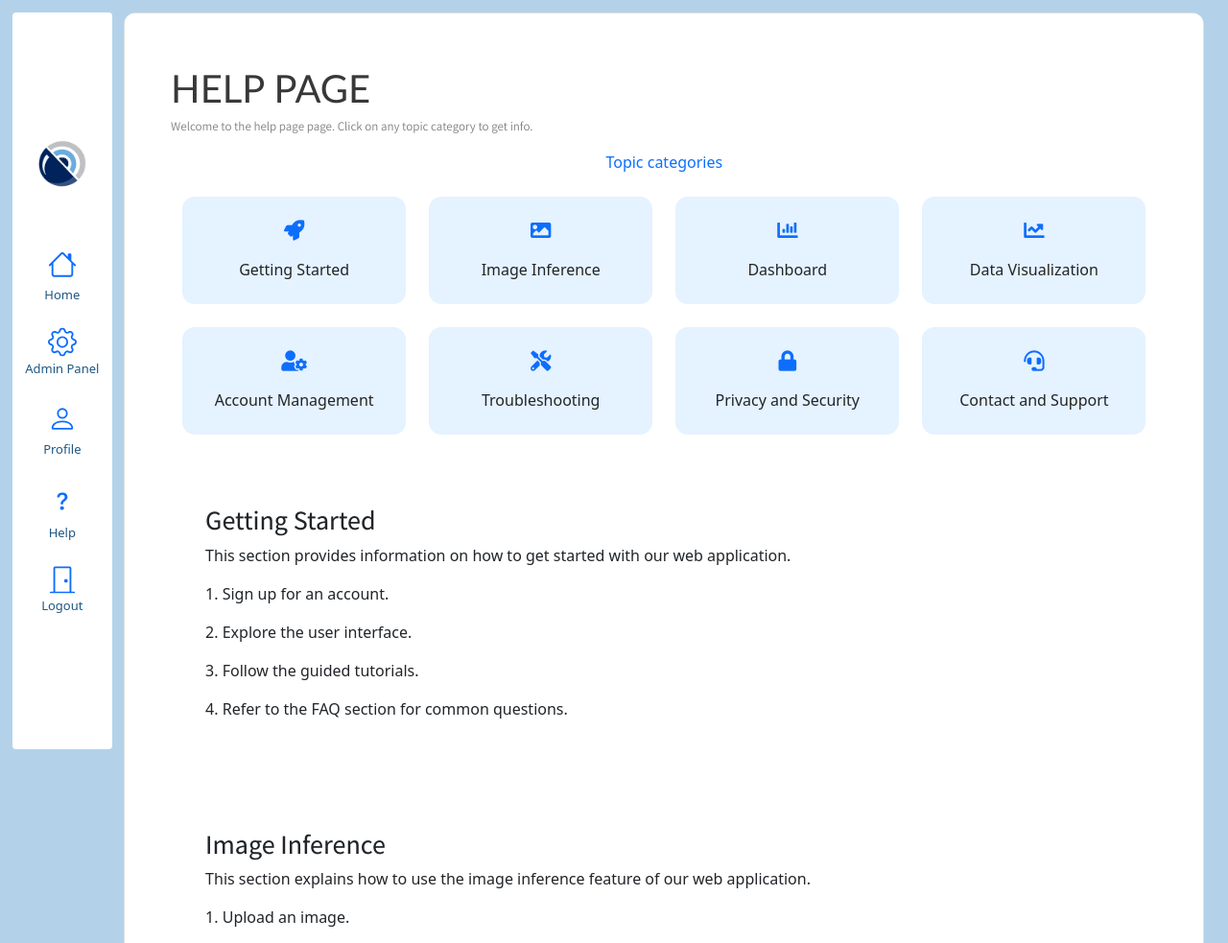
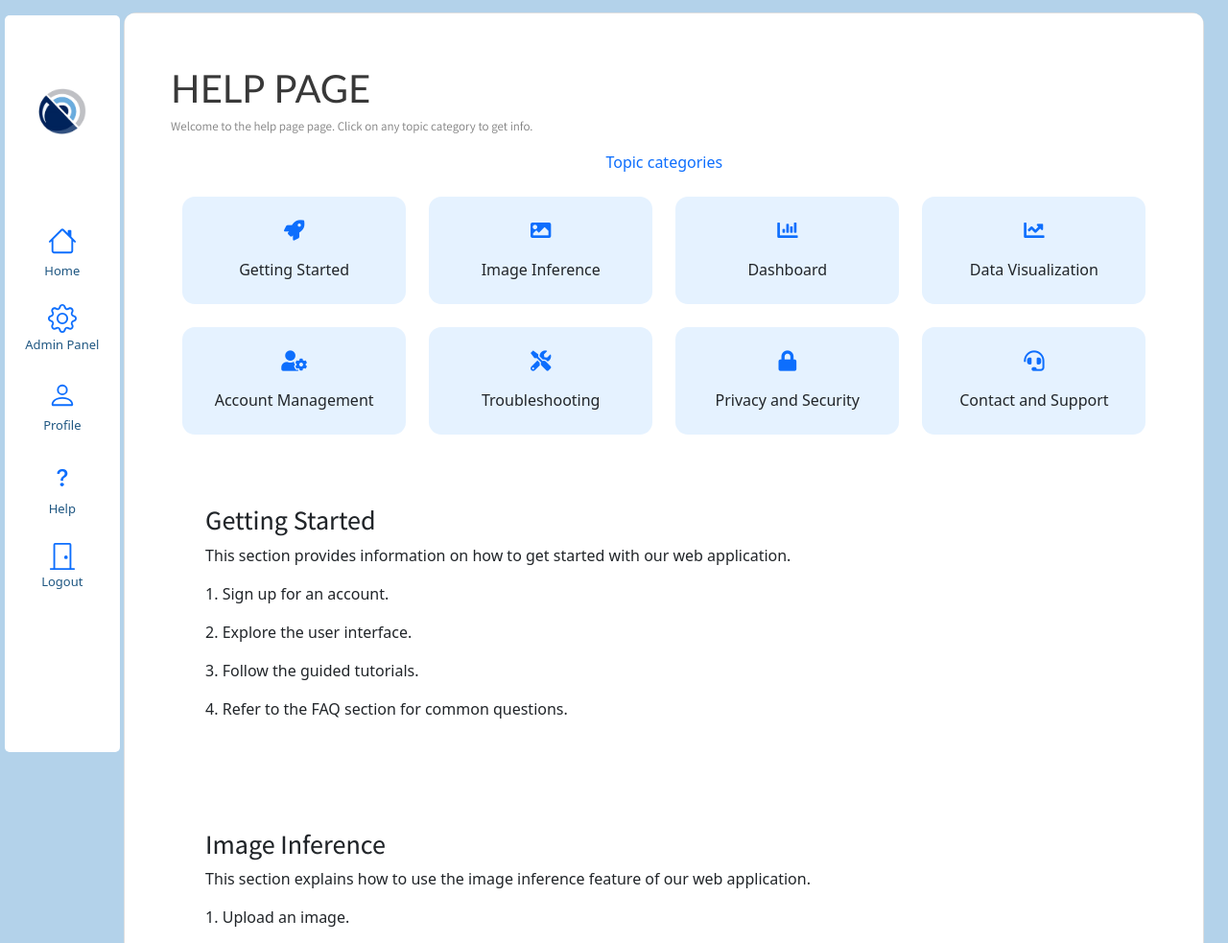
Before and after one commit to AyeshaNaime003/DisasterWatch, a Django app: page /help/ in a window 1280 px wide. Shown: the top 983 px of the page at 96% size. Run offline with Django 4.2, Linux system fonts and the light colour scheme; a user stored in the database is signed in; some libraries are stand-ins or nearby versions.

Commit message:
navbar :(

```diff
--- a/app/templates/app/navbar2.html
+++ b/app/templates/app/navbar2.html
@@ -2,7 +2,7 @@
 <link href="{% static '/styles/navbar2.css' %}" rel="stylesheet" />
 
 <nav id="dw-navbar" class="col-md-1 rounded fixed-top">
-  <div class="">
+  <div class="backgroundhehe">
     <img class="logo d-none d-md-block mx-auto mt-1" src="{% static '/assets/logo.png' %}" width="50px">
 
     <ul class="nav nav-pills flex-row flex-md-column my-auto justify-content-evenly text-center">
--- a/static/styles/navbar2.css
+++ b/static/styles/navbar2.css
@@ -1,10 +1,24 @@
 #dw-navbar{
+    flex-direction: row;
+    justify-content: center;
+    align-items: center;
+    position: relative;
+    border-radius: 5px;
+}
+.backgroundhehe{
     background-color:rgb(255, 255, 255);
     flex-direction: row;
     justify-content: center;
     align-items: center;
     position: relative;
     border-radius: 5px;
+
+    max-height: 96vh;
+    min-height: 96vh;
+
+    max-width: 15vh;
+    min-width: 15vh;
+
 }
 #dw-av div ul{
     margin: auto;
@@ -26,6 +40,7 @@
       }
     #dw-navbar div .logo{
         margin-bottom: 70%;
+        padding-top:60%;
     }
     #dw-navbar div{
         position: fixed;
```
